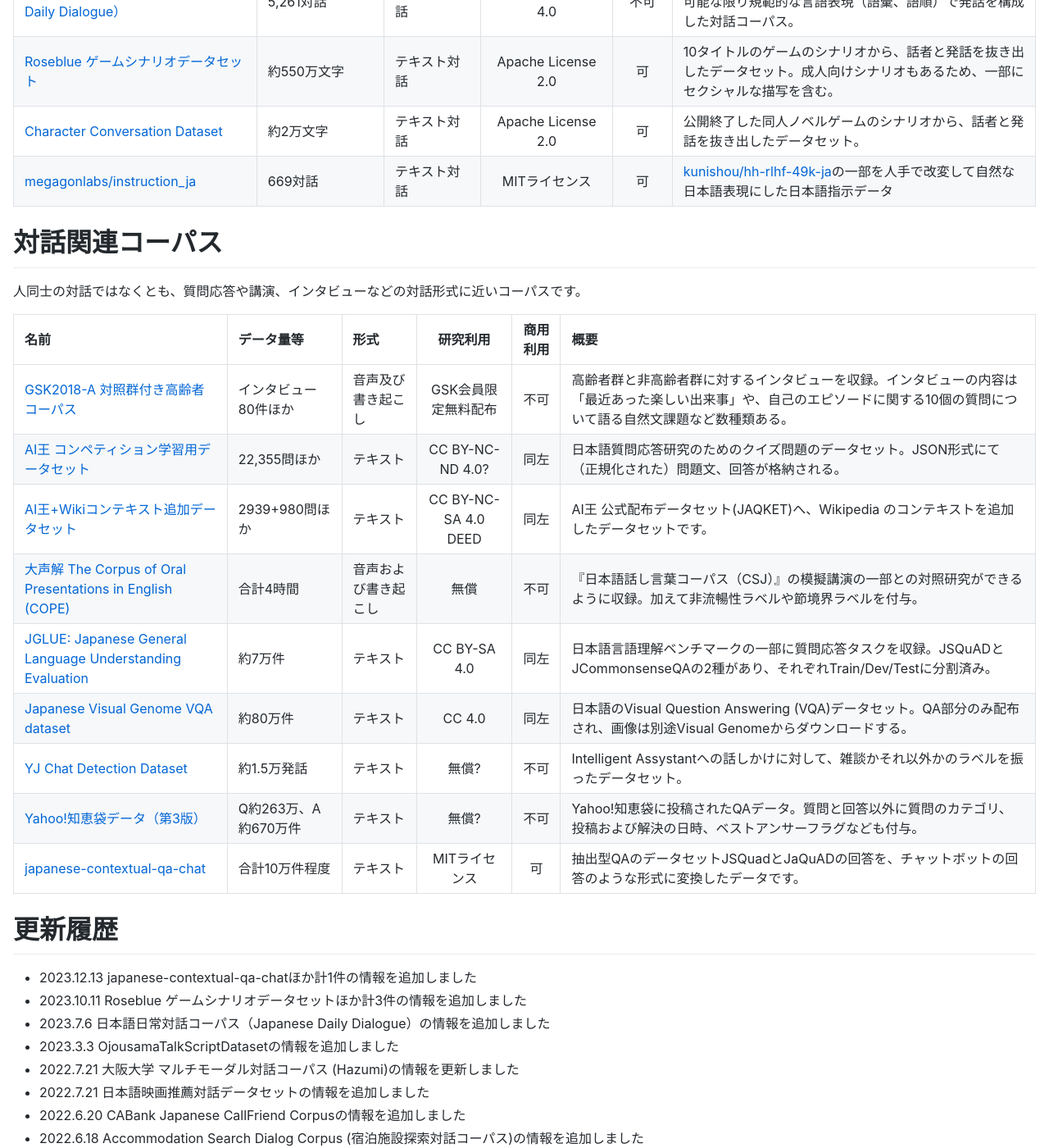
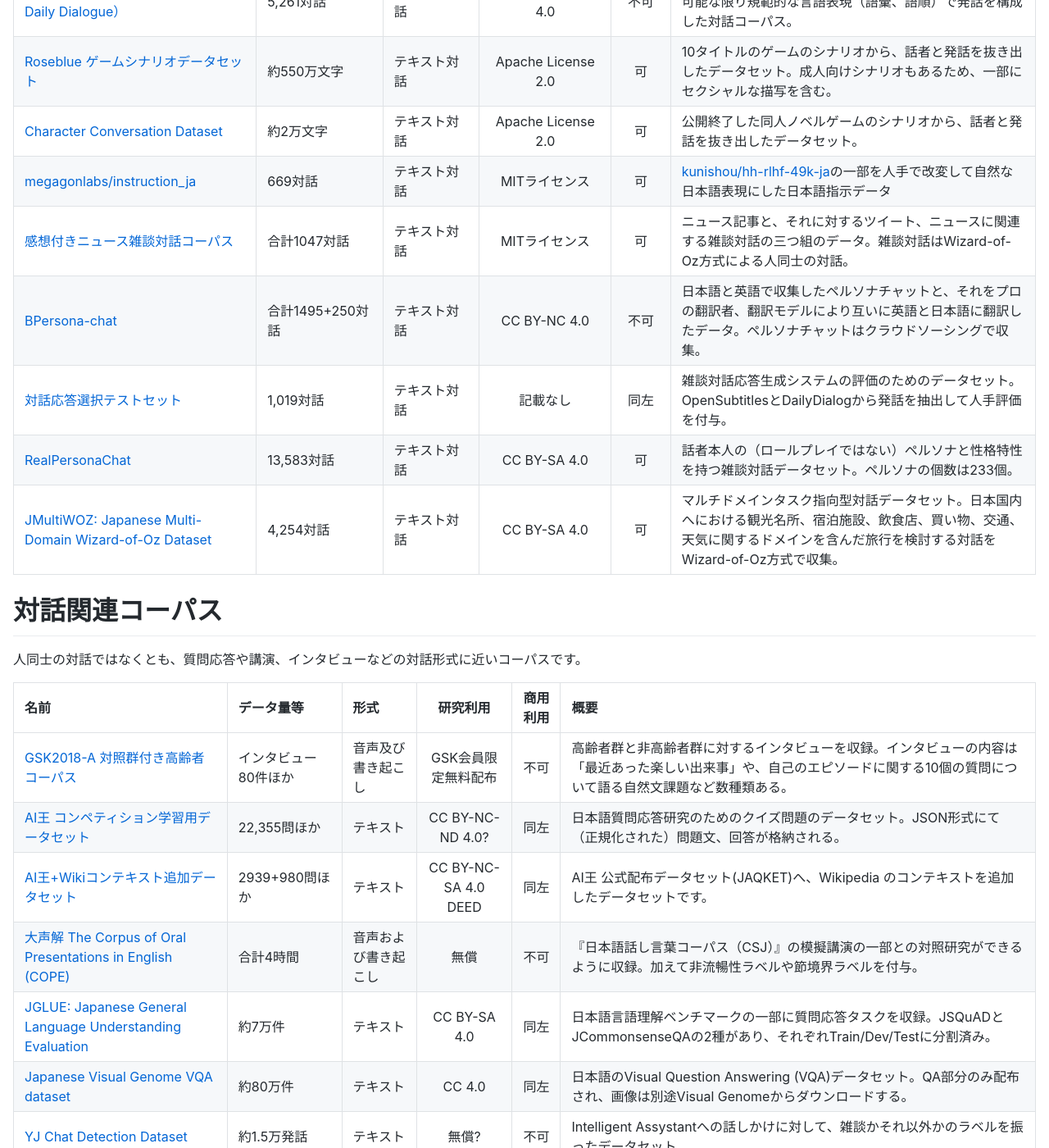
Before and after one commit to masahiro-mi/masahiro-mi.github.io, a Jekyll site: the page built from dialogue_corpus.md, in a window 1280 px wide and 1400 px high, scrolled down 3639 px. Shown: the whole window at 82% size. Built offline with Jekyll 4.4.1, drawn with Linux system fonts in a browser that asks for light colours; comment, search, counter and statistics services are not loaded; some of the changed text lies outside the part shown.

Commit message:
Update index.md

```diff
--- a/dialogue_corpus.md
+++ b/dialogue_corpus.md
@@ -1,13 +1,12 @@
 ---
 layout: default
 title: "日本語対話コーパス"
-description: これは日本語を対象とする対話システムの構築に利用できる言語資源のリストです。本リストは、理化学研究所 吉野 幸一郎さん発案のもと、C4A研究所 中野 幹生さん、東北大学 赤間 怜奈さん、大阪大学 駒谷 和範さん、JAIST 吉川 禎洋さん、リクルート 林部 祐太さん、京都大学　児玉 貴志さんにご協力をいただき、作成いたしました。
 ---
 # 日本語対話コーパス
 
 これは日本語を対象とする対話システムの構築に利用できる言語資源のリストです。
 
-本リストは、理化学研究所 吉野 幸一郎さん発案のもと、C4A研究所 中野 幹生さん、東北大学 赤間 怜奈さん、大阪大学 駒谷 和範さん、JAIST 吉川 禎洋さん、リクルート 林部 祐太さん、京都大学　児玉 貴志さんにご協力をいただき、作成いたしました。
+本リストは、理化学研究所 吉野 幸一郎さん発案のもと、C4A研究所 中野 幹生さん、東北大学 赤間 怜奈さん、大阪大学 駒谷 和範さん、JAIST 吉川 禎洋さん、リクルート 林部 祐太さん、京都大学 児玉 貴志さん、東北大学 徳久 良子さんにご協力をいただき、水上雅博が作成いたしました（所属はリスト作成および更新当時のものです）。
 
 もしこのリストに載っていないものや、新たにコーパスをリリースした際には是非、[issue](https://github.com/masahiro-mi/masahiro-mi.github.io/issues)やメールで教えてください。
 
@@ -56,6 +55,14 @@
 | [Roseblue ゲームシナリオデータセット](https://gitlab.com/open_contents_datasets/Rosebleu)  | 約550万文字  | テキスト対話 | Apache License 2.0 | 可 | 10タイトルのゲームのシナリオから、話者と発話を抜き出したデータセット。成人向けシナリオもあるため、一部にセクシャルな描写を含む。|
 | [Character Conversation Dataset](https://github.com/matsuvr/characterconversationdataset) | 約2万文字  | テキスト対話 |Apache License 2.0| 可 | 公開終了した同人ノベルゲームのシナリオから、話者と発話を抜き出したデータセット。 |
 | [megagonlabs/instruction_ja](https://github.com/megagonlabs/instruction_ja) |669対話  | テキスト対話 | MITライセンス | 可 |[kunishou/hh-rlhf-49k-ja](https://huggingface.co/datasets/kunishou/hh-rlhf-49k-ja)の一部を人手で改変して自然な日本語表現にした日本語指示データ |
+| [感想付きニュース雑談対話コーパス](https://github.com/fukanarita/newschat-with-impression) | 合計1047対話  | テキスト対話 | MITライセンス | 可 | ニュース記事と、それに対するツイート、ニュースに関連する雑談対話の三つ組のデータ。雑談対話はWizard-of-Oz方式による人同士の対話。 |
+| [BPersona-chat](https://github.com/fukanarita/newschat-with-impression) | 合計1495+250対話  | テキスト対話 | CC BY-NC 4.0 | 不可 | 日本語と英語で収集したペルソナチャットと、それをプロの翻訳者、翻訳モデルにより互いに英語と日本語に翻訳したデータ。ペルソナチャットはクラウドソーシングで収集。 |
+| [対話応答選択テストセット](https://github.com/cl-tohoku/eval-via-selection) | 1,019対話  | テキスト対話 | 記載なし | 同左 | 雑談対話応答生成システムの評価のためのデータセット。OpenSubtitlesとDailyDialogから発話を抽出して人手評価を付与。 |
+| [RealPersonaChat](https://github.com/nu-dialogue/real-persona-chat/) | 13,583対話  | テキスト対話 | CC BY-SA 4.0 | 可 | 話者本人の（ロールプレイではない）ペルソナと性格特性を持つ雑談対話データセット。ペルソナの個数は233個。 |
+| [JMultiWOZ: Japanese Multi-Domain Wizard-of-Oz Dataset](https://github.com/nu-dialogue/jmultiwoz) | 4,254対話  | テキスト対話 | CC BY-SA 4.0 | 可 | マルチドメインタスク指向型対話データセット。日本国内へにおける観光名所、宿泊施設、飲食店、買い物、交通、天気に関するドメインを含んだ旅行を検討する対話をWizard-of-Oz方式で収集。 |
+
+
+
 
 
 # 対話関連コーパス
@@ -76,6 +83,7 @@
 
 
 # 更新履歴
+- 2024.3.25 感想付きニュース雑談対話コーパスほか計5件の情報を追加しました
 - 2023.12.13 japanese-contextual-qa-chatほか計1件の情報を追加しました
 - 2023.10.11 Roseblue ゲームシナリオデータセットほか計3件の情報を追加しました
 - 2023.7.6 日本語日常対話コーパス（Japanese Daily Dialogue）の情報を追加しました
```
